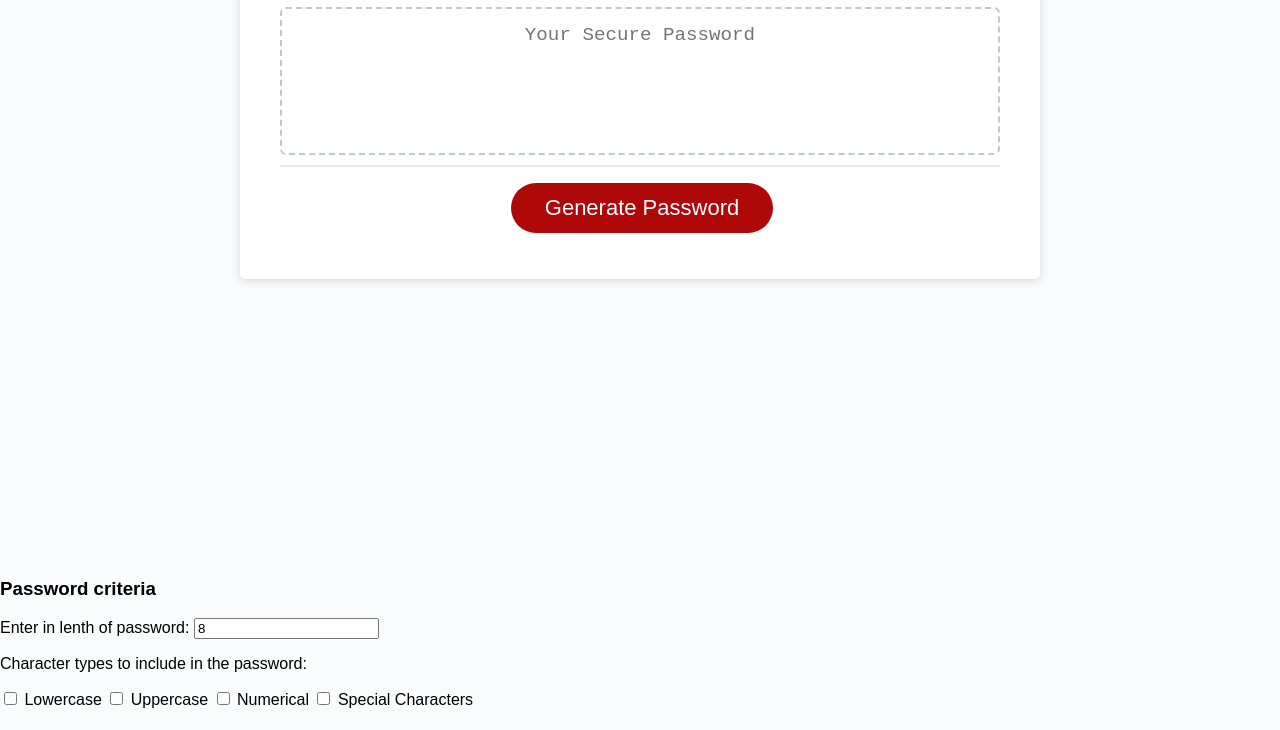
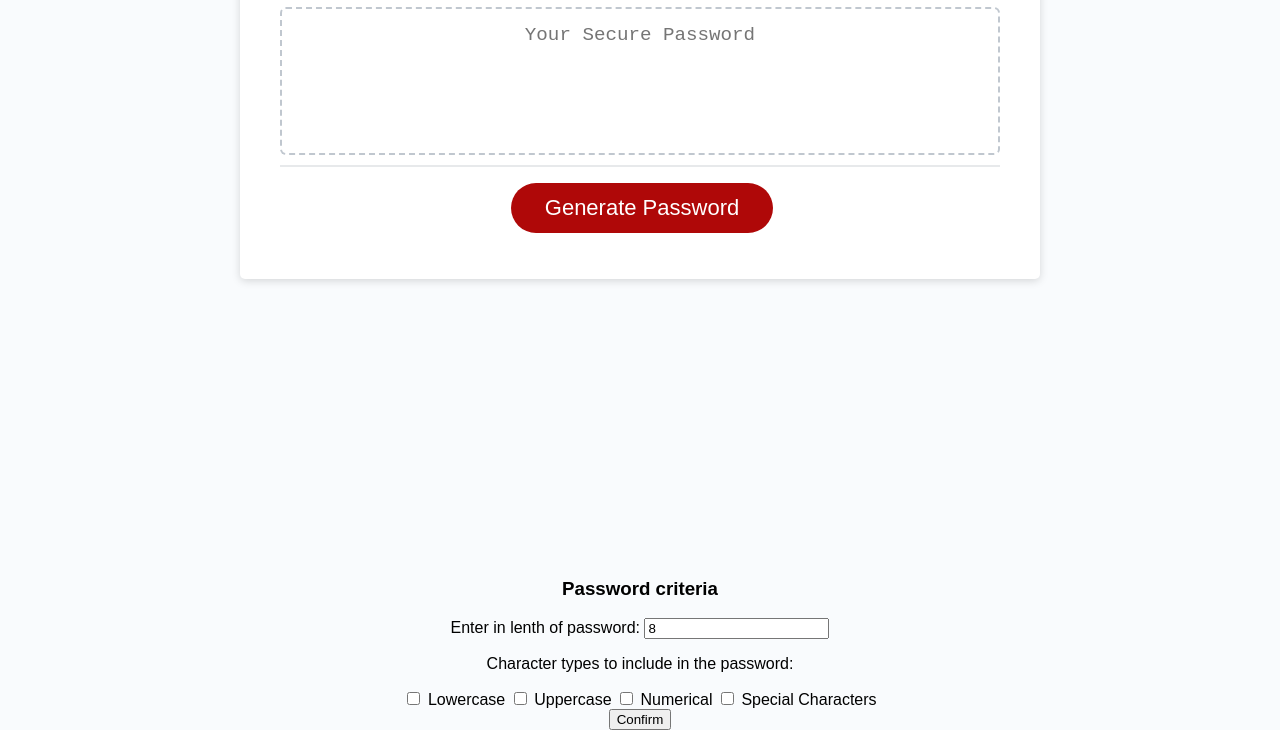
Before and after one commit to mtastalos/Password-Generator, a plain HTML site: page index.html in a window 1280 px wide. Shown: the part 241-971 px from the top of the page. Before the commit the page ends 950 px from the top, so only its background shows below. Drawn offline with Linux system fonts and the light colour scheme.

```diff
--- a/assets/sytles/style.css
+++ b/assets/sytles/style.css
@@ -118,9 +118,11 @@ button[disabled] {
   overflow: hidden;
 }
 
-/* form input{
-    width: 25%;
-} */
+form {
+    display: flex;
+    flex-direction: column;
+    align-items: center;
+}
 
 @media (max-width: 690px) {
   .btn {
--- a/index.html
+++ b/index.html
@@ -30,13 +30,14 @@
         <!-- creation of modal (popup window) -->
       </div>
     </div>
-    <div>
+    <form>
         <h3>Password criteria</h3>
-        <form>
+        <div>
             <label for="passwordLength">Enter in lenth of password:</label>
             <input type="number" value="8" id="passwordLength" class="passwordLength" title="(at least 8 characters, but no more than 120)">
-            <br/>
-            <p>Character types to include in the password:</p>
+        </div>
+        <p>Character types to include in the password:</p>
+        <div>
             <input type="checkbox" name="characterType" id="lowercase">
             <label for="lowercase">Lowercase</label>
             <input type="checkbox" name="characterType" id="uppercase">
@@ -45,9 +46,11 @@
             <label for="numeric">Numerical</label>
             <input type="checkbox" name="characterType" id="specialCharacters">
             <label for="specialCharacters">Special Characters</label>
-
-        </form>
-    </div>
+        </div>
+        <button type="submit">
+            Confirm
+        </button>
+    </form>
     <script src="./assets/java/script.js"></script>
   </body>
 </html>
```
